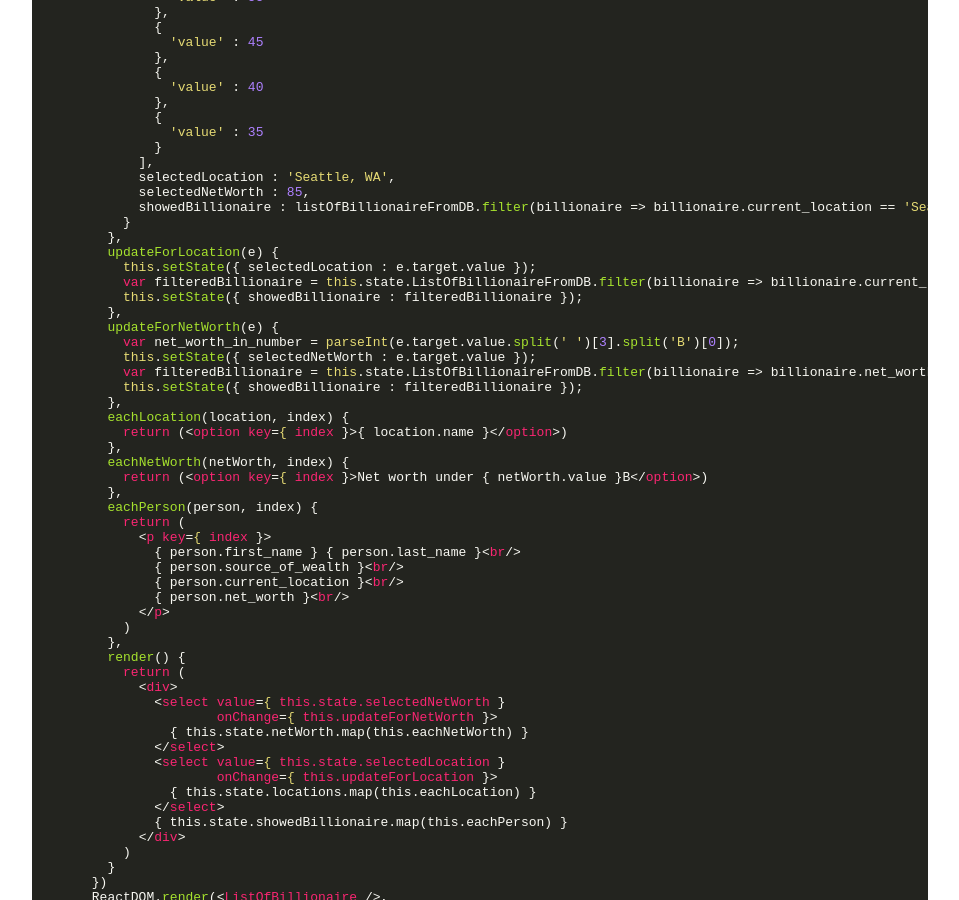
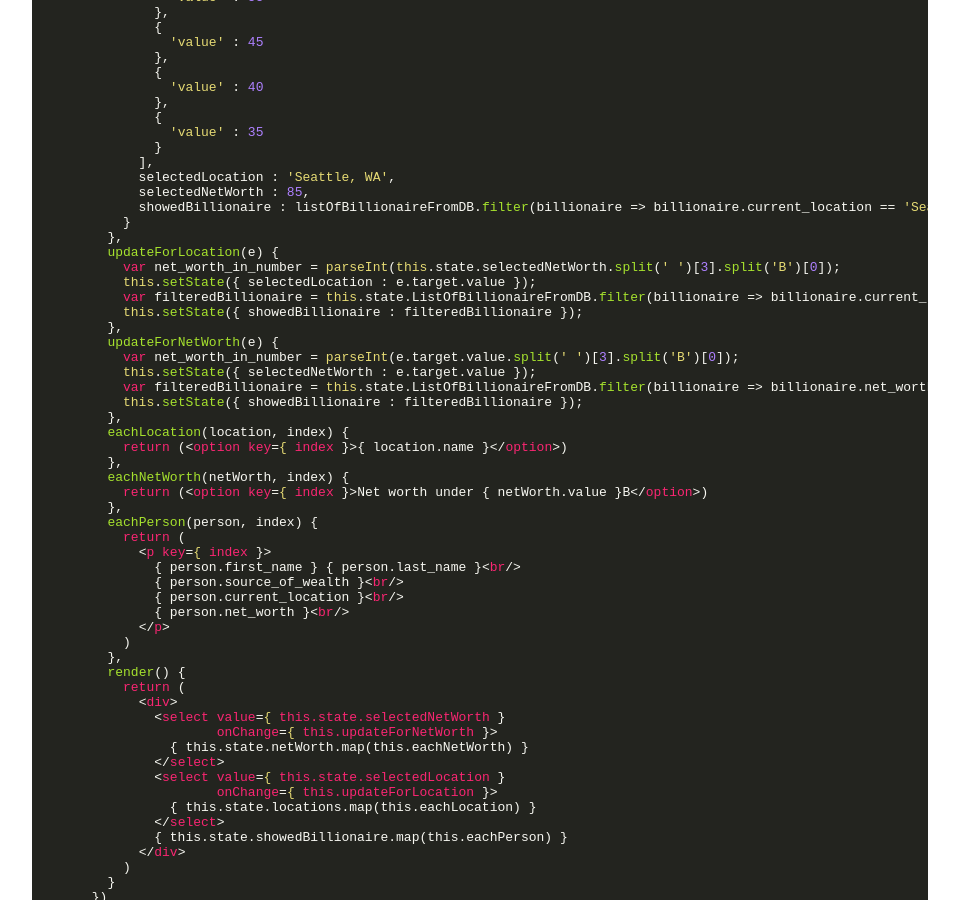
Before and after one commit to poanchen/poanchen.github.io, a Jekyll site: the page built from _posts/2016-12-09-how-to-build-a-search-page-in-django-with-amazon-dynamodb-and-react-p2-front-end.md, in a window 1280 px wide and 900 px high, scrolled down 10576 px. Shown: the whole window, without its empty margins (160-1119 px from the left). Built offline with Jekyll 4.4.1, drawn with Linux system fonts in a browser that asks for light colours; nearby versions of some CDN libraries; comment, search, counter and statistics services are not loaded.

Commit message:
fixed code for new post

```diff
--- a/_posts/2016-12-09-how-to-build-a-search-page-in-django-with-amazon-dynamodb-and-react-p2-front-end.md
+++ b/_posts/2016-12-09-how-to-build-a-search-page-in-django-with-amazon-dynamodb-and-react-p2-front-end.md
@@ -485,8 +485,9 @@
           }
         },
         updateForLocation(e) {
+          var net_worth_in_number = parseInt(this.state.selectedNetWorth.split(' ')[3].split('B')[0]);
           this.setState({ selectedLocation : e.target.value });
-          var filteredBillionaire = this.state.ListOfBillionaireFromDB.filter(billionaire =&gt; billionaire.current_location == e.target.value)
+          var filteredBillionaire = this.state.ListOfBillionaireFromDB.filter(billionaire =&gt; billionaire.current_location == e.target.value && billionaire.net_worth < net_worth_in_number)
           this.setState({ showedBillionaire : filteredBillionaire });
         },
         updateForNetWorth(e) {
```
